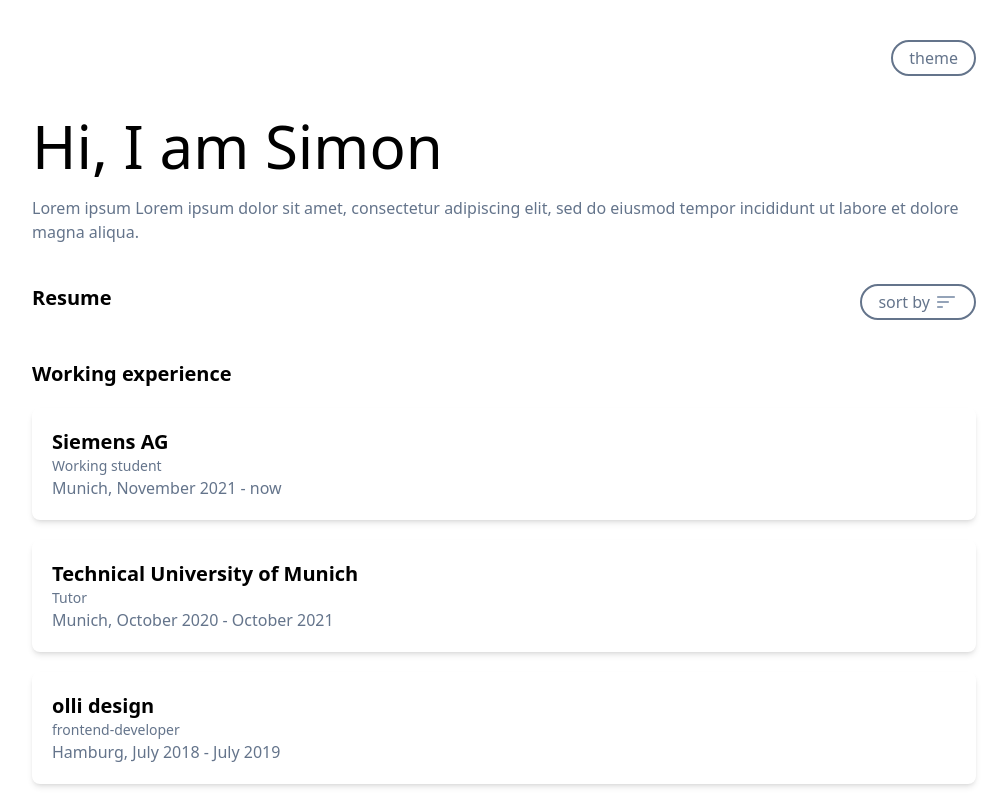
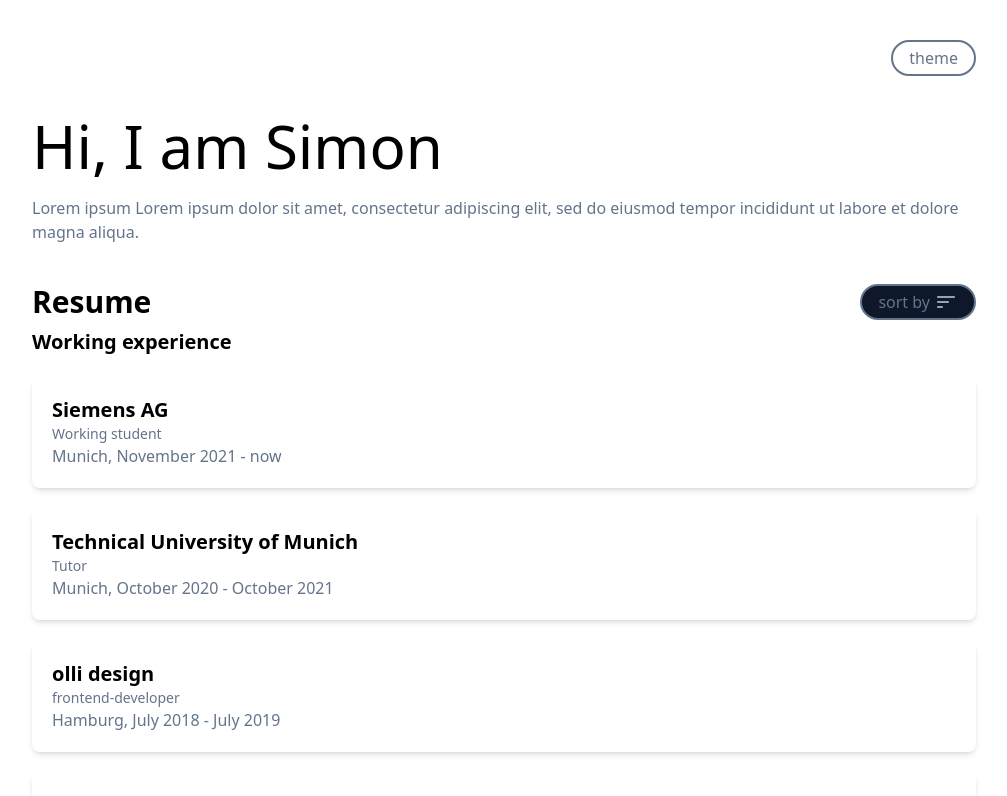
Before and after one commit to simon-hng/portfolio-old, a Next.js app: page / in a window 1280 px wide. Shown: the top 796 px of the page, without its empty margins (136-1143 px from the left). Built offline with nearby package versions, Linux system fonts and the light colour scheme.

Commit message:
refactor into smaller components

```diff
--- /dev/null
+++ b/components/iconButton.tsx
@@ -0,0 +1,20 @@
+import * as React from "react";
+
+interface iconButtonProps {
+  onClick: () => void;
+  text: string;
+  children: React.ReactElement;
+  className?: string;
+}
+export const IconButton = ({
+  onClick, text, children, className,
+}: iconButtonProps) => (
+  <button
+    onClick={onClick}
+    className={`btn flex justify-between w-full bg-slate-900
+    fill-slate-400 ${className}`}
+  >
+    <p className="pr-1">{text}</p>
+    {children}
+  </button>
+);
--- a/components/resume.tsx
+++ b/components/resume.tsx
@@ -1,23 +1,22 @@
-import Card, { cardProps } from "../components/card";
-import cv from "../assets/cv.json";
 import { useState } from "react";
+import * as React from "react";
+import { IconButton } from "./iconButton";
+import { ResumeList } from "./resumeList";
 
 const sortings = ["date", "title"];
-type sortingsType = typeof sortings[number];
+export type sortingsType = typeof sortings[number];
 
-interface sortDirectionProps {
-  sortDesc: boolean;
+interface sortDirectionIconProps {
+  sortAsc: boolean;
 }
 
-const SortDirection = ({ sortDesc }: sortDirectionProps) => (
+const SortDirectionIcon = ({ sortAsc }: sortDirectionIconProps) => (
   <svg
     xmlns="http://www.w3.org/2000/svg"
     height="24px"
     viewBox="0 0 24 24"
     width="24px"
-    className={` duration-300 w-6 fill-slate-400 hover:fill-white ${
-      sortDesc && "rotate-180"
-    }`}
+    className={` duration-300 w-6 ${sortAsc && "rotate-180"}`}
   >
     <path d="M0 0h24v24H0V0z" fill="none" />
     <path d="M11 5v11.17l-4.88-4.88c-.39-.39-1.03-.39-1.42 0-.39.39-.39 1.02 0 1.41l6.59 6.59c.39.39 1.02.39 1.41 0l6.59-6.59c.39-.39.39-1.02 0-1.41-.39-.39-1.02-.39-1.41 0L13 16.17V5c0-.55-.45-1-1-1s-1 .45-1 1z" />
@@ -26,98 +25,55 @@ const SortDirection = ({ sortDesc }: sortDirectionProps) => (
 
 const Resume = () => {
   const [sortedBy, setSortedBy] = useState<sortingsType>();
-  const [sortDesc, setSortDesc] = useState(true);
+  const [sortAsc, setSortAsc] = useState(false);
 
   return (
     <div>
       <div className="flex justify-between">
-        <h2 className="font-bold text-xl text-black dark:text-white">Resume</h2>
+        <h2 className="font-bold text-3xl text-black dark:text-white">
+          Resume
+        </h2>
 
         <div className="relative group">
-          <button
+          <IconButton
+            className="dark:hover:text-red-600 dark:hover:border-red-600 dark:hover:fill-red-600"
             onClick={() => setSortedBy(undefined)}
-            className="btn flex justify-between"
+            text="sort by"
           >
-            <p className="pr-1">sort by</p>
             <svg
               xmlns="http://www.w3.org/2000/svg"
               height="24px"
               viewBox="0 0 24 24"
               width="24px"
-              className="w-6 fill-slate-400"
+              className="w-6"
             >
               <path d="M0 0h24v24H0V0z" fill="none" />
               <path d="M4 18h4c.55 0 1-.45 1-1s-.45-1-1-1H4c-.55 0-1 .45-1 1s.45 1 1 1zM3 7c0 .55.45 1 1 1h16c.55 0 1-.45 1-1s-.45-1-1-1H4c-.55 0-1 .45-1 1zm1 6h10c.55 0 1-.45 1-1s-.45-1-1-1H4c-.55 0-1 .45-1 1s.45 1 1 1z" />
             </svg>
-          </button>
+          </IconButton>
+
           <ul className="duration-500 w-full border-slate-400 absolute h-0 overflow-hidden opacity-0 group-hover:h-auto group-hover:opacity-100">
             {sortings.map((sort) => (
-              <li className="my-1 btn bg-slate-900" key={sort}>
-                <button
+              <li key={sort}>
+                <IconButton
+                  className="my-1"
                   onClick={() => {
-                    if (sortedBy === sort) setSortDesc(!sortDesc);
+                    if (sortedBy === sort) setSortAsc(!sortAsc);
                     setSortedBy(sort);
                   }}
-                  className="w-full flex justify-between"
+                  text={sort}
                 >
-                  <p>{sort}</p>
-                  {sortedBy === sort && <SortDirection sortDesc={sortDesc} />}
-                </button>
+                  {sortedBy === sort && <SortDirectionIcon sortAsc={sortAsc} />}
+                </IconButton>
               </li>
             ))}
           </ul>
         </div>
       </div>
 
-      <ResumeList sortDesc={sortDesc} sortedBy={sortedBy} />
+      <ResumeList sortDesc={sortAsc} sortedBy={sortedBy} />
     </div>
   );
 };
 
-const ResumeList = ({ sortedBy, sortDesc }) => {
-  if (!sortedBy) return <Unsorted />;
-
-  const comparators: {
-    [sorting: sortingsType]: (a: cardProps, b: cardProps) => number;
-  } = {
-    date: (a, b) =>
-      new Date(b.date[0]).getTime() - new Date(a.date[0]).getTime(),
-    title: (a, b) => (a.headline > b.headline ? 1 : -1),
-  };
-
-  let resumeItems = [...cv.work, ...cv.education].sort(comparators[sortedBy]);
-  if (sortDesc) resumeItems.reverse();
-
-  return (
-    <div>
-      {resumeItems.map((item) => (
-        <Card key={item.headline + item.subheadline} {...item} />
-      ))}
-    </div>
-  );
-};
-
-const Unsorted = () => (
-  <>
-    <div className="mt-10">
-      <h2 className="font-bold text-xl text-black dark:text-white">
-        Working experience
-      </h2>
-
-      {cv.work.map((item) => (
-        <Card key={item.headline} {...item} />
-      ))}
-    </div>
-
-    <div className="mt-10">
-      <h2 className="font-bold text-xl text-black dark:text-white">
-        Education
-      </h2>
-      {cv.education.map((item) => (
-        <Card key={item.headline} {...item} />
-      ))}
-    </div>
-  </>
-);
-
 export default Resume;
--- /dev/null
+++ b/components/resumeList.tsx
@@ -0,0 +1,54 @@
+import Card, { cardProps } from "../components/card";
+import cv from "../assets/cv.json";
+import * as React from "react";
+import { sortingsType } from "./resume";
+
+export const ResumeList = ({ sortedBy, sortDesc: sortAsc }) => {
+  if (!sortedBy) return <Unsorted />;
+
+  const comparators: {
+    [sorting: sortingsType]: (a: cardProps, b: cardProps) => number;
+  } = {
+    date: (a, b) =>
+      new Date(b.date[0]).getTime() - new Date(a.date[0]).getTime(),
+    title: (a, b) => (a.headline > b.headline ? 1 : -1),
+  };
+
+  let resumeItems = [...cv.work, ...cv.education].sort(comparators[sortedBy]);
+  if (sortAsc) resumeItems.reverse();
+
+  return (
+    <div className="mt-2">
+      <h2 className="font-bold text-xl text-black dark:text-white">
+        Sorted by {sortedBy} {sortAsc ? "ascending" : "descending"}
+      </h2>
+
+      {resumeItems.map((item) => (
+        <Card key={item.headline + item.subheadline} {...item} />
+      ))}
+    </div>
+  );
+};
+
+export const Unsorted = () => (
+  <>
+    <div className="mt-2">
+      <h2 className="font-bold text-xl text-black dark:text-white">
+        Working experience
+      </h2>
+
+      {cv.work.map((item) => (
+        <Card key={item.headline} {...item} />
+      ))}
+    </div>
+
+    <div className="mt-10">
+      <h2 className="font-bold text-xl text-black dark:text-white">
+        Education
+      </h2>
+      {cv.education.map((item) => (
+        <Card key={item.headline} {...item} />
+      ))}
+    </div>
+  </>
+);
--- a/styles/globals.css
+++ b/styles/globals.css
@@ -5,6 +5,6 @@
 @layer components {
   .btn {
     @apply duration-300 py-1 px-4 rounded-full border-solid border-2 border-slate-500 hover:border-black hover:text-black
-    dark:border-slate-400 dark:text-slate-400 dark:hover:border-white dark:hover:text-white;
+    dark:border-slate-400 dark:text-slate-400 dark:hover:border-white dark:hover:text-white dark:hover:fill-white;
   }
 }
```
